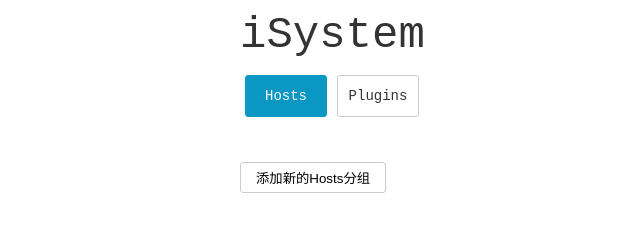
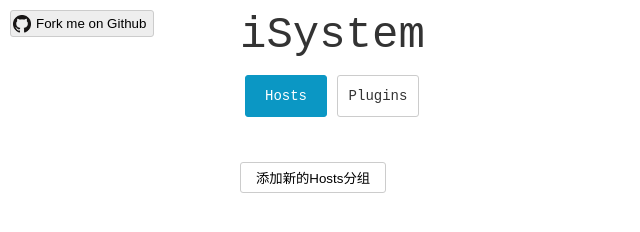
Before and after one commit to royJang/iSystem, a website: page bin/ui/host.html in a window 1280 px wide. Shown: the whole page, without its empty margins (0-640 px from the left). Drawn offline with Linux system fonts and the light colour scheme; no server answers.

Commit message:
add forkMe

```diff
--- a/bin/ui/css/common.css
+++ b/bin/ui/css/common.css
@@ -7,6 +7,18 @@ body {
 .logo {
     font-size: 44px;
     margin:10px auto; width:800px;
+}
+
+.forkMe {
+    background: #eeeeee url(../favicon.png) 2px no-repeat;
+    border: 1px solid #ccc;
+    padding: 5px 7px 5px 25px;
+    border-radius: 3px;
+    outline: none;
+    background-size: 18px;
+    display: inline-block;
+    position: absolute;
+    top:10px; left:10px;
 }
 
 .main {
--- a/bin/ui/host.html
+++ b/bin/ui/host.html
@@ -11,6 +11,9 @@
 <body>
 
 <h1 class="logo">iSystem</h1>
+<a href="https://github.com/royJang/iSystem" target="_blank">
+    <button class="forkMe">Fork me on Github</button>
+</a>
 
 <div class="main">
     <div class="nav clearfix">
```
Also changed, not shown: bin/ui/plugins.html (+3 -0 lines), bin/ui/favicon.png (added).
